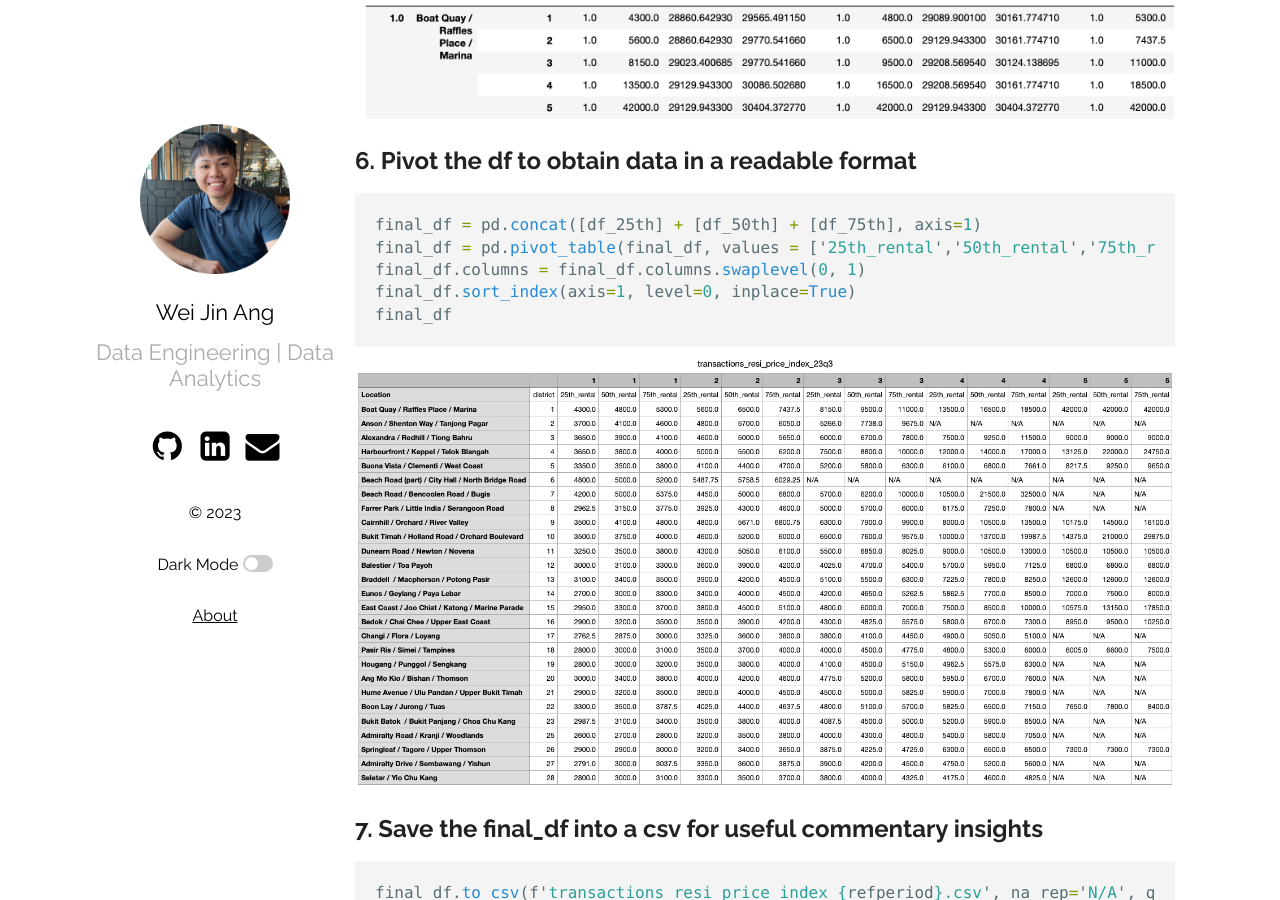
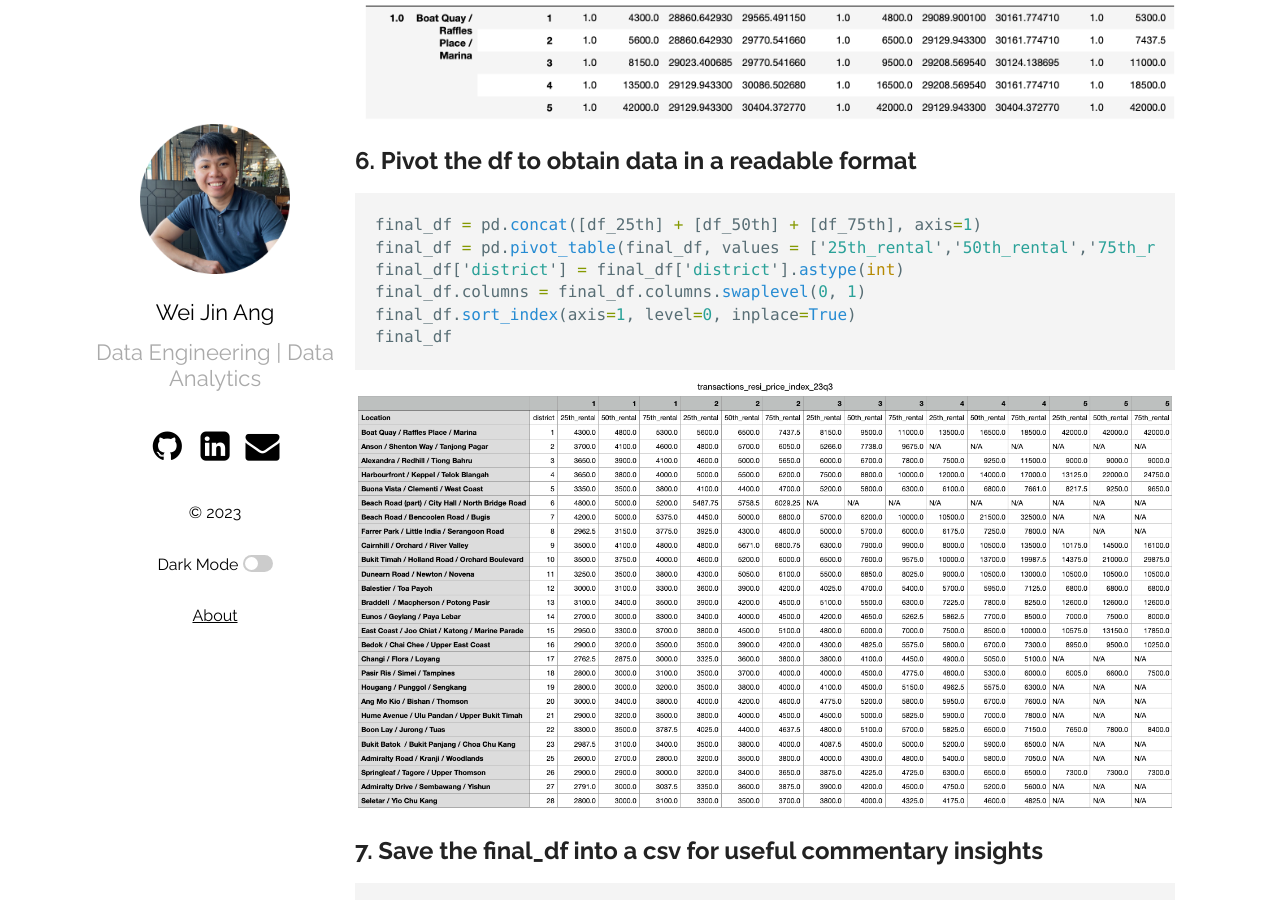
Before and after one commit to wjang96/wjang96.github.io, a Jekyll site: the page built from _posts/2023-08-20-Exploring Singapore private property transactions with URA API Part 2.markdown, in a window 1280 px wide and 900 px high, scrolled down 2611 px. Built offline with Jekyll 4.4.1, drawn with Linux system fonts in a browser that asks for light colours.

Commit message:
Update 2023-08-20-Exploring Singapore private property transactions with URA API Part 2.markdown

````diff
--- a/_posts/2023-08-20-Exploring Singapore private property transactions with URA API Part 2.markdown
+++ b/_posts/2023-08-20-Exploring Singapore private property transactions with URA API Part 2.markdown
@@ -84,7 +84,8 @@
 ## 6. Pivot the df to obtain data in a readable format
 ```python
 final_df = pd.concat([df_25th] + [df_50th] + [df_75th], axis=1)
-final_df = pd.pivot_table(final_df, values = ['25th_rental','50th_rental','75th_rental'], index=['Location' , 'district'], columns = 'noOfBedRoom').reset_index()
+final_df = pd.pivot_table(final_df, values = ['25th_rental','50th_rental','75th_rental'], index=['Location' , 'district'], columns = 'noOfBedRoom').sort_values(by='district', ascending = True).reset_index()
+final_df['district'] = final_df['district'].astype(int)
 final_df.columns = final_df.columns.swaplevel(0, 1)
 final_df.sort_index(axis=1, level=0, inplace=True)
 final_df
````
